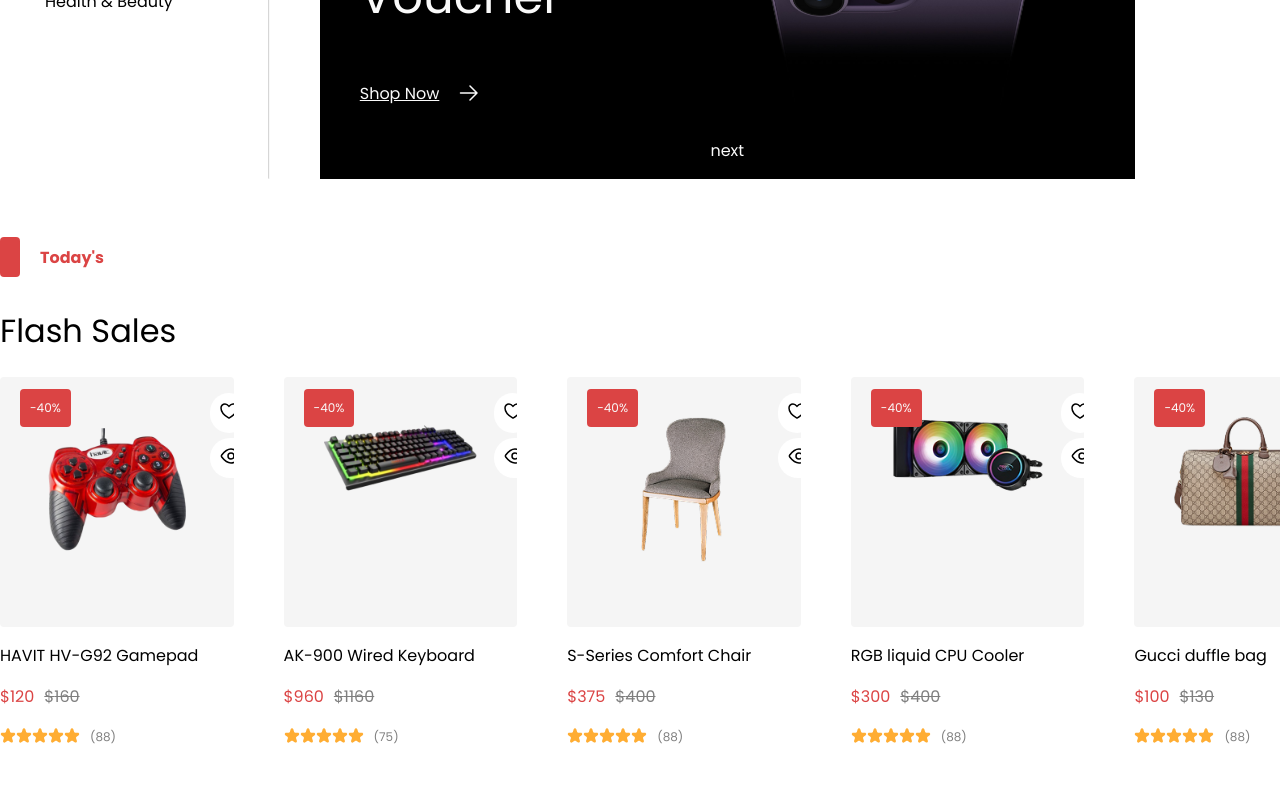
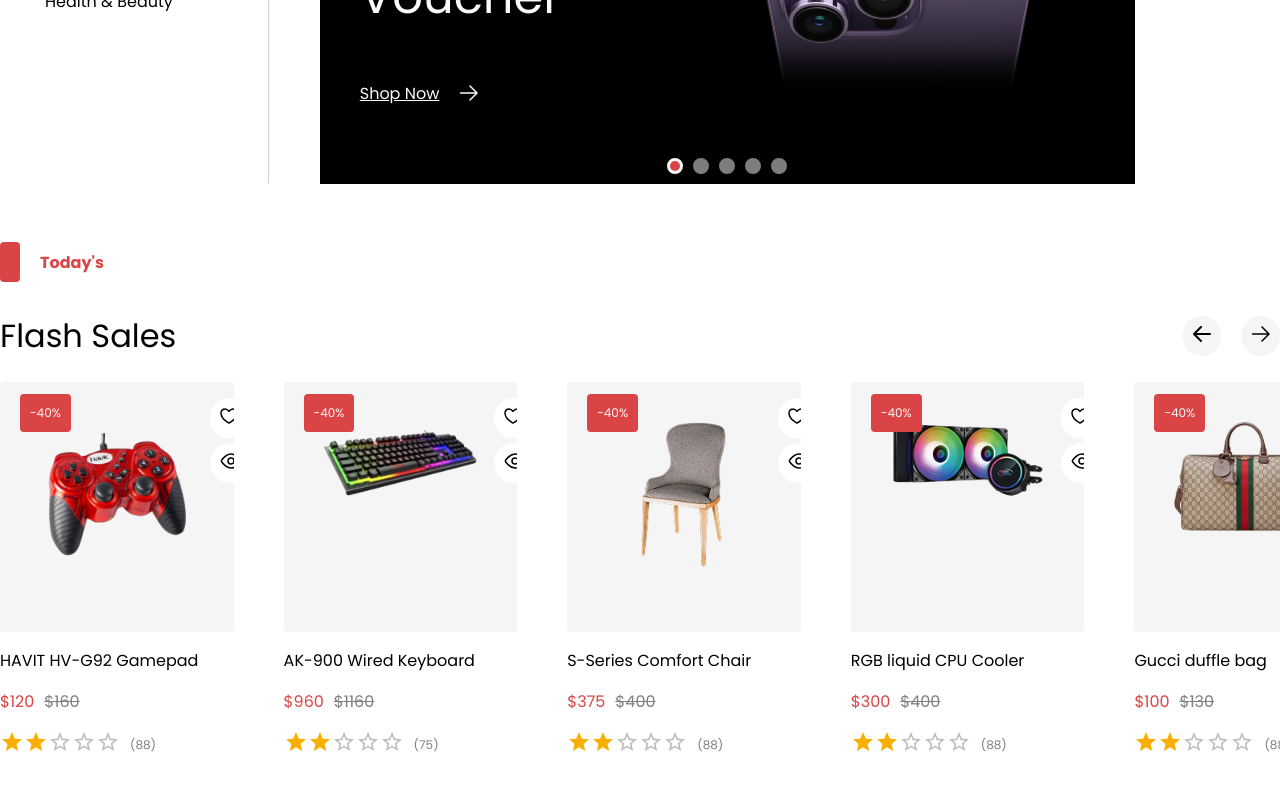
Before and after one commit to BasmaKuhail/E-Commerce-Website, a React (Vite) app in the folder E-commerce/: page / in a window 1280 px wide. Shown: the part 440-1240 px from the top of the page. Built offline with nearby package versions, Linux system fonts and the light colour scheme.

Commit message:
adding more details

```diff
--- a/E-commerce/package.json
+++ b/E-commerce/package.json
@@ -4,7 +4,6 @@
   "private": true,
   "version": "0.0.0",
   "type": "module",
-
   "scripts": {
     "dev": "vite",
     "build": "vite build",
@@ -15,6 +14,9 @@
     "deploy": "gh-pages -d dist"
   },
   "dependencies": {
+    "@emotion/react": "^11.14.0",
+    "@emotion/styled": "^11.14.1",
+    "@mui/material": "^7.3.4",
     "react": "^19.1.1",
     "react-bootstrap-icons": "^1.11.6",
     "react-dom": "^19.1.1"
--- a/E-commerce/src/App.jsx
+++ b/E-commerce/src/App.jsx
@@ -30,7 +30,11 @@ function App() {
           <MainImg/>
         </div>
         <Title title="Today's"/>
-        <h1 style={{fontFamily: "var(--font-main)", fontWeight: "var(--meduim)"}}>Flash Sales</h1>
+        <div style={{display: "flex", justifyContent:"space-between"}}>
+          <h1 style={{fontFamily: "var(--font-main)", fontWeight: "var(--meduim)"}}>Flash Sales</h1>
+          <NextPrev/>
+        </div>
+
         <div className="cards">
           <Card offer="-40%" url="src/assets/Card/card1.png" title="HAVIT HV-G92 Gamepad" price="120" instedOf="160"  rating="(88)"/>
           <Card offer="-40%" url="src/assets/Card/card2.png" title="AK-900 Wired Keyboard" price="960" instedOf="1160"  rating="(75)"/>
--- a/E-commerce/src/Components/Card/Stars.jsx
+++ b/E-commerce/src/Components/Card/Stars.jsx
@@ -1,20 +1,19 @@
-export default function Stars({ rating = 0, totalStars = 5 }) {
+import * as React from 'react';
+import Box from '@mui/material/Box';
+import Rating from '@mui/material/Rating';
+
+export default function BasicRating() {
+  const [value, setValue] = React.useState(2);
+
   return (
-    <div>
-      {[...Array(totalStars)].map((_, index) => {
-        const starNumber = index + 1;
-        return (
-          <span
-            key={starNumber}
-            className={`star ${rating >= starNumber ? "filled" : ""}`}
-          >
-            <svg width="16" height="15" viewBox="0 0 16 15" fill="none" xmlns="http://www.w3.org/2000/svg">
-                <path d="M14.673 7.17173C15.7437 6.36184 15.1709 4.65517 13.8284 4.65517H11.3992C10.7853 4.65517 10.243 4.25521 10.0617 3.66868L9.33754 1.32637C8.9309 0.0110567 7.0691 0.0110564 6.66246 1.32637L5.93832 3.66868C5.75699 4.25521 5.21469 4.65517 4.60078 4.65517H2.12961C0.791419 4.65517 0.215919 6.35274 1.27822 7.16654L3.39469 8.78792C3.85885 9.1435 4.05314 9.75008 3.88196 10.3092L3.11296 12.8207C2.71416 14.1232 4.22167 15.1704 5.30301 14.342L7.14861 12.9281C7.65097 12.5432 8.34903 12.5432 8.85139 12.9281L10.6807 14.3295C11.7636 15.159 13.2725 14.1079 12.8696 12.8046L12.09 10.2827C11.9159 9.71975 12.113 9.10809 12.5829 8.75263L14.673 7.17173Z" fill="#FFAD33"/>
-            </svg>
-
-          </span>
-        );
-      })}
-    </div>
+    <Box sx={{ '& > legend': { mt: 2 } }}>
+      <Rating
+        name="simple-controlled"
+        value={value}
+        onChange={(event, newValue) => {
+          setValue(newValue);
+        }}
+      />
+    </Box>
   );
 }
--- a/E-commerce/src/Components/Footer/Footer.jsx
+++ b/E-commerce/src/Components/Footer/Footer.jsx
@@ -42,31 +42,30 @@ function Group({head, title, arrayOFItems, input, text, logos}){
             <h2>{head}</h2>
             <li className={styles.title}>{title}</li>
             {/* links */}
-            {(arrayOFItems != null) && arrayOFItems.map((item =>
-                <>
-                    <li className={styles.item}>{item}</li>
-                    {(input != null)&& <div className={styles.inputData}>
+            {arrayOFItems && arrayOFItems.map((item =>
+                <li className={styles.item}>{item}</li>))}
+
+            {/* input */}
+            {input&& <li className={styles.inputData}>
                 <input className={styles.input} placeholder={input}/><img src={send}/>
-                    </div>}
+            </li>}
 
             {/* last group only */}
-                    {(text != null) && <>
-                        <li className={styles.p}>{text}</li>
-                        <li className={styles.imgs}>
+            {text  && <li className={styles.p}>{text}</li>}
+            {logos && <li className={styles.imgs}>
                 <img src={qr}/>
                 <div className={styles.apps}>
                     <img src={play}/>
                     <img src={apple}/>
                     </div>
-                        </li>
+            </li>}
 
             {/* follow us on */}
+            {logos && <li>
                 <div className={styles.logos}>
                     {logos.map((item => <img src={item}/>))}
                 </div>
-                    </>}
-                </>
-            ))}
+            </li>}
         </ul>
     )
 }
--- a/E-commerce/src/Components/MainImg/MainImg.jsx
+++ b/E-commerce/src/Components/MainImg/MainImg.jsx
@@ -1,31 +1,54 @@
 import styles from "./MainImg.module.css"
+import { useState } from "react";
 
 const items =[{
     img: "src/assets/MainBody/MainBody1.png",
     icon: "src/assets/MainBody/iphone.png",
     title: "iPhone 14 Series",
     text: "Up to 10% off Voucher"
-    }
+    },
+  {img: "src/assets/MainBody/MainBody2.png",
+    icon: "src/assets/MainBody/iphone.png",
+    title: "iPhone 17 Series",
+    text: "Up to 15% off Voucher",
+  },{
+    img: "src/assets/MainBody/MainBody1.png",
+    icon: "src/assets/MainBody/iphone.png",
+    title: "iPhone 14 Series",
+    text: "Up to 10% off Voucher"
+    },
+  {img: "src/assets/MainBody/MainBody2.png",
+    icon: "src/assets/MainBody/iphone.png",
+    title: "iPhone 17 Series",
+    text: "Up to 15% off Voucher",
+  },{
+    img: "src/assets/MainBody/MainBody1.png",
+    icon: "src/assets/MainBody/iphone.png",
+    title: "iPhone 14 Series",
+    text: "Up to 10% off Voucher"
+    },
 ]
 
 function Img({item}){
     return (<>
-    {<img className={styles.img} alt="device" src={item.img}/>}
+        <img className={styles.img} alt="device" src={item.img}/>
     </>)
 }
 export default function MainImg(){
+    const [current, setCurrent] = useState(0);
+
     return(
         <div className={styles.mainDiv}>
-            {items.map((item =>
             <div className={styles.vr}>
                 <div className={styles.hz}>
                     <ul className={styles.textContent}>
+
                         <li className={styles.item} id={styles.titleCont}>
-                            <img className={styles.icon} alt="device" src={item.icon}/>
-                            <p className={styles.title}>{item.title}</p>
+                            <img className={styles.icon} alt="device" src={items[current].icon}/>
+                            <p className={styles.title}>{items[current].title}</p>
                         </li>
                         <li className={styles.item}>
-                            <p className={styles.text}>{item.text}</p>
+                            <p className={styles.text}>{items[current].text}</p>
                         </li>
                         <li className={styles.item}>
                             <a className={styles.shop} href="#">Shop Now</a>
@@ -34,15 +57,23 @@ export default function MainImg(){
                             </svg>
                         </li>
                     </ul>
-                    <Img item={item}/>
+                    <Img item={items[current]}/>
                 </div>
+                {/* Slider Dots */}
                 <div className={styles.slider}>
-                    <p>next</p>
+                {items.map((_, index) => (
+                    <div
+                    key={index}
+                    className={styles.dot}
+                    style={{
+                        backgroundColor: current === index ? "var(--red)" : "var(--white)",
+                        opacity: current === index ? 1 : 0.5,
+                    }}
+                    onClick={() => setCurrent(index)}
+                    ></div>
+                ))}
                 </div>
-
             </div>
-
-            ))}
         </div>
     )
 }
--- a/E-commerce/src/Components/MainImg/MainImg.module.css
+++ b/E-commerce/src/Components/MainImg/MainImg.module.css
@@ -12,6 +12,10 @@
 .mainDiv .vr .hz{
     display: flex;
     justify-content: space-between;
+    position: relative;
+    width: 100%;
+    height: 420px;
+    overflow: hidden;
 }
 .item{
     display: flex;
@@ -43,4 +47,25 @@
 .slider{
     display: flex;
     justify-content: center;
+    gap:10px;
+    margin-bottom: 10px;
 }
+
+.dot{
+    background-color: var(--white);
+    opacity: 50%;
+    padding: 5px;
+    border-radius: 50px;
+    border:solid 3px;
+}
+.dot:hover{
+    border: solid 3px var(--white);
+    opacity: 100%;
+    background-color: var(--red);
+}
+
+/* Slides */
+.slide {
+  opacity: 0;
+  position: absolute;
+}
--- a/E-commerce/vite.config.js
+++ b/E-commerce/vite.config.js
@@ -8,4 +8,5 @@ export default defineConfig({
     react(),
     svgr(),
   ],
+  base: '/E-Commerce-Website/',
 });
```
Also changed, not shown: E-commerce/src/assets/MainBody/MainBody2.png (added), 1 other file (tests, documents, lock files or other folders). Lines whose indentation alone changed are shown as unchanged.
